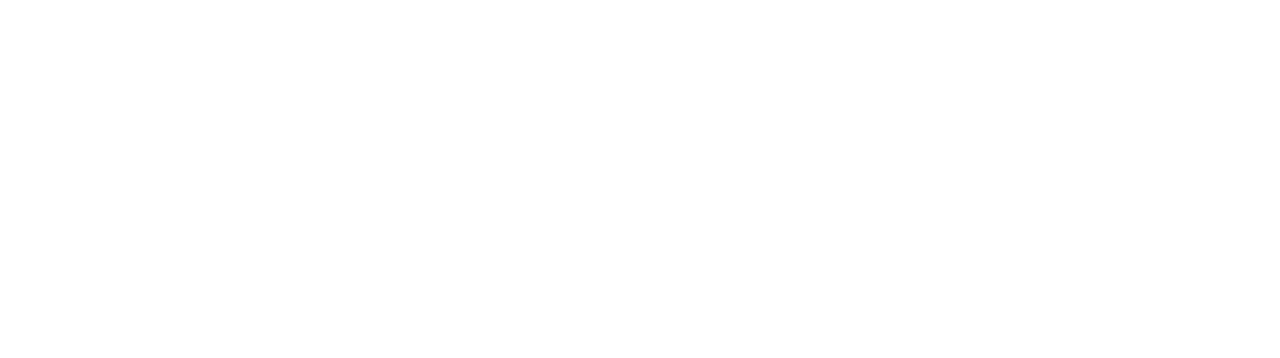
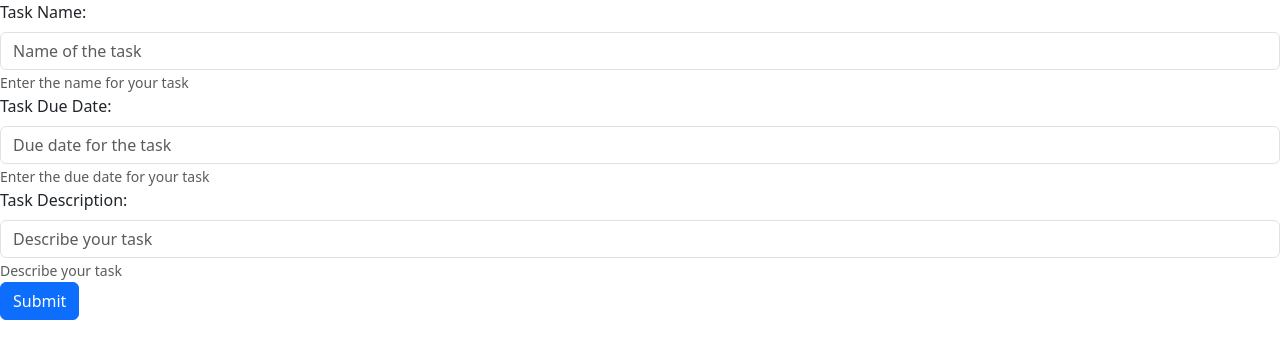
Before and after one commit to jenidub/JeniDub-Task-Management-App, a React (Vite) app: page /addTask in a window 1280 px wide. Before the commit this address had no page. Shown: the top 358 px of the page. Built offline with nearby package versions, Linux system fonts and the light colour scheme.

Commit message:
Setup Context layer for easy prop access across app

```diff
--- a/src/App.tsx
+++ b/src/App.tsx
@@ -1,27 +1,45 @@
-import React from "react";
-import './App.css'
+import React, { useEffect } from "react";
+import { useState } from "react";
 import { Route, Routes } from "react-router-dom";
+
+// import './App.css';
+import 'bootstrap/dist/css/bootstrap.min.css';
+
+import { useAuth0 } from "@auth0/auth0-react";
+
 import LoginPage from "./components/AuthLayer/LoginPage.tsx";
 import CallbackPage from "./components/AuthLayer/CallbackPage.tsx";
-import { useAuth0 } from "@auth0/auth0-react";
 import TaskDashboard from "./components/Dashboard/TaskDashboard.tsx";
 import ProfilePage from "./components/PageViews/ProfilePage.tsx";
 import AuthenticationGuard from "./components/AuthLayer/AuthenticationGuard.tsx";
+import AddTask from "./components/Task/AddTask.tsx";
+import TaskListContext from "./components/Context/TaskListContext.tsx";
+import { Task } from "./components/Context/TaskListContext.tsx";
 
 const App: React.FC = () => {
     const { isLoading } = useAuth0();
+    const [ taskList, setTaskList ] = useState<Task[]>([
+        {id: 1, taskTitle: "Finish the Task Management App", taskDueDate: "11-16-25", taskDescription: "Finish and Submit CT FE Capstone 1", isTaskCompleted: false},
+        {id: 2, taskTitle: "Review Project Requirements", taskDueDate: "11-17-25", taskDescription: "Go through all requirements and ensure nothing is missing.", isTaskCompleted: true},
+        {id: 3, taskTitle: "Implement TaskCard Component", taskDueDate: "11-18-25", taskDescription: "Build and style the TaskCard component for displaying tasks.", isTaskCompleted: true},
+        {id: 4, taskTitle: "Test Dashboard Functionality", taskDueDate: "11-19-25", taskDescription: "Test the dashboard to ensure all tasks display and update correctly.", isTaskCompleted: false}
+    ]);
 
-    if(isLoading) return (<div>Loading...</div>)
+    if (isLoading) return (<div>Loading...</div>)
 
     return (
+        <TaskListContext.Provider value={{ taskList, setTaskList }}>
             <Routes>
                 <Route path="/" element={<LoginPage />} />
                 <Route path="/dashboard" element={<AuthenticationGuard component={TaskDashboard} />} />
                 <Route path="/profile" element={<AuthenticationGuard component={ProfilePage} />} />
                 <Route path="/callback" element={<CallbackPage />} />
+                <Route path="/addTask" element={<AddTask />} />
+
                 {/* <Route path="/edit-task" element={<AuthenticationGuard component={TaskEdit} />} /> */}
                 {/* <Route path="/task-detail" element={<AuthenticationGuard component={TaskDetail} />} /> */}
             </Routes>
+        </TaskListContext.Provider>
     )
 }
 
--- /dev/null
+++ b/src/components/Context/TaskListContext.tsx
@@ -0,0 +1,21 @@
+import React, { createContext }  from "react";
+
+export interface Task {
+    id: number
+    taskTitle: string;
+    taskDueDate: string;
+    taskDescription: string;
+    isTaskCompleted: boolean;
+}
+
+interface TaskListContextType {
+    taskList: Task[]
+    setTaskList: (tasks: Task[]) => void;
+}
+
+const TaskListContext = createContext<TaskListContextType>({
+    taskList: [],
+    setTaskList: () => {}
+})
+
+export default TaskListContext;
--- a/src/components/Dashboard/TaskDashboard.tsx
+++ b/src/components/Dashboard/TaskDashboard.tsx
@@ -1,31 +1,27 @@
-import { useEffect, useState } from 'react';
+import { useEffect, useState, useContext } from 'react';
 import { Button } from "react-bootstrap";
 
 import PageLayout from '../PageViews/PageLayout';
 import TaskOverview from './TaskOverview';
 import TaskGridView from '../PageViews/TaskGridView';
 import TaskListView from '../PageViews/TaskListView';
+import TaskListContext from '../Context/TaskListContext';
 
 function TaskDashboard(props: any) {
     const { customerName } = props;
+    const { taskList, setTaskList } = useContext(TaskListContext);
 
-  // const [statsList, setStatsList] = useState([{}]);
+    // const [taskList, setTaskList] = useState(INITIAL_TASK_LIST);
     const [totalTasks, setTotalTasks] = useState(0);
     const [tasksCompleted, setTasksCompleted] = useState(0);
     const [tasksRemaining, setTasksRemaining] = useState(0);
     const [isGrid, setIsGrid] = useState(true);
 
+    // const [statsList, setStatsList] = useState([{}]);
     // const [tasksCompletedPct, setTasksCompletedPct] = useState(0);
     // const [tasksRemainingPct, setTasksRemainingPct] = useState(0);
     // const [tasksDueToday, setTasksDueToday] = useState(0);
     // const [tasksDueThisWeek, setTasksDueThisWeek] = useState(0);
-
-  const taskList = [
-    {id: 1, taskTitle: "Finish the Task Management App", taskDueDate: "11-16-25", taskDescription: "Finish and Submit CT FE Capstone 1", isTaskCompleted: false},
-    {id: 2, taskTitle: "Review Project Requirements", taskDueDate: "11-17-25", taskDescription: "Go through all requirements and ensure nothing is missing.", isTaskCompleted: true},
-    {id: 3, taskTitle: "Implement TaskCard Component", taskDueDate: "11-18-25", taskDescription: "Build and style the TaskCard component for displaying tasks.", isTaskCompleted: true},
-    {id: 4, taskTitle: "Test Dashboard Functionality", taskDueDate: "11-19-25", taskDescription: "Test the dashboard to ensure all tasks display and update correctly.", isTaskCompleted: false}
-  ]
 
     useEffect(() => {
         setTotalTasks(taskList.length);
--- a/src/components/NavBar/NavBar.tsx
+++ b/src/components/NavBar/NavBar.tsx
@@ -10,6 +10,7 @@ const NavBar: React.FC = () => {
                 <Nav.Link href="/dashboard">Home | </Nav.Link>
                 {isAuthenticated &&
                     <>
+                        <Nav.Link href="/addTask">Add a Task | </Nav.Link>
                         <Nav.Link href="/viewTask">Task View | </Nav.Link>
                         <Nav.Link href="/editTask">Edit To Do List | </Nav.Link>
                         <Nav.Link href="/profile">Profile </Nav.Link>
--- a/src/components/PageViews/TaskGridView.tsx
+++ b/src/components/PageViews/TaskGridView.tsx
@@ -1,4 +1,4 @@
-import TaskCard from '../TaskCard';
+import TaskCard from '../Task/TaskCard';
 
 function TaskGridView(props: any) {
   const { taskList } = props;
--- /dev/null
+++ b/src/components/Task/AddTask.tsx
@@ -0,0 +1,53 @@
+import { useState, useContext } from 'react';
+import { Form, Button } from "react-bootstrap";
+import TaskListContext from '../Context/TaskListContext';
+
+function AddTask(props: any) {
+    const { taskList, setTaskList } = useContext(TaskListContext);
+
+    const [taskId, setTaskId] = useState(taskList.length + 1);
+    const [taskTitle, setTaskTitle] = useState("");
+    const [taskDueDate, setTaskDueDate] = useState("");
+    const [taskDescription, setTaskDescription] = useState("");
+    const [isTaskCompleted, setIsTaskCompleted] = useState(false);
+
+    const updateTaskList = (e: any) => {
+        e.preventDefault();
+        console.log(taskList);
+        console.log(taskId, taskTitle, taskDueDate, taskDescription, isTaskCompleted);
+        setTaskList([...taskList, {id: taskId, taskTitle: taskTitle, taskDueDate: taskDueDate, taskDescription: taskDescription, isTaskCompleted: false}]);
+        setTaskTitle("");
+        setTaskDueDate("");
+        setTaskDescription("");
+        setTaskId(taskList.length + 1);
+    }
+
+// id: 1,
+// taskTitle: "Finish the Task Management App",
+// taskDueDate: "11-16-25",
+// taskDescription: "Finish and Submit CT FE Capstone 1",
+// isTaskCompleted: false
+
+    return (
+        <Form onSubmit={updateTaskList}>
+            <Form.Group className='' controlId=''>
+                <Form.Label>Task Name: </Form.Label>
+                <Form.Control type='text' placeholder='Name of the task' value={taskTitle} onChange={(e) => setTaskTitle(e.target.value)} />
+                <Form.Text className=''>Enter the name for your task</Form.Text>
+            </Form.Group>
+            <Form.Group className='' controlId=''>
+                <Form.Label>Task Due Date:  </Form.Label>
+                <Form.Control type='text' placeholder='Due date for the task' value={taskDueDate} onChange={(e) => setTaskDueDate(e.target.value)} />
+                <Form.Text className=''>Enter the due date for your task</Form.Text>
+            </Form.Group>
+            <Form.Group className='' controlId="">
+                <Form.Label>Task Description:  </Form.Label>
+                <Form.Control type='text' placeholder='Describe your task' value={taskDescription} onChange={(e) => setTaskDescription(e.target.value)} />
+                <Form.Text className=''>Describe your task</Form.Text>
+            </Form.Group>
+            <Button variant="primary" type="submit">Submit</Button>
+        </Form>
+    )
+}
+
+export default AddTask;
--- a/src/main.tsx
+++ b/src/main.tsx
@@ -9,8 +9,9 @@
 //   </StrictMode>,
 // )
 
+// import "./index.css";
 import ReactDOM from "react-dom/client";
-import "./index.css";
+import 'bootstrap/dist/css/bootstrap.min.css';
 import App from "./App";
 import { BrowserRouter } from "react-router-dom";
 import Auth0ProviderWithNav from "./components/AuthLayer/Auth0Provider";
```
Also changed, not shown: src/components/AuthLayer/LoginReqres.tsx (deleted, +0 -63 lines), src/components/Task/TaskCard.tsx (renamed from src/components/TaskCard.tsx). Lines whose indentation alone changed are shown as unchanged.
